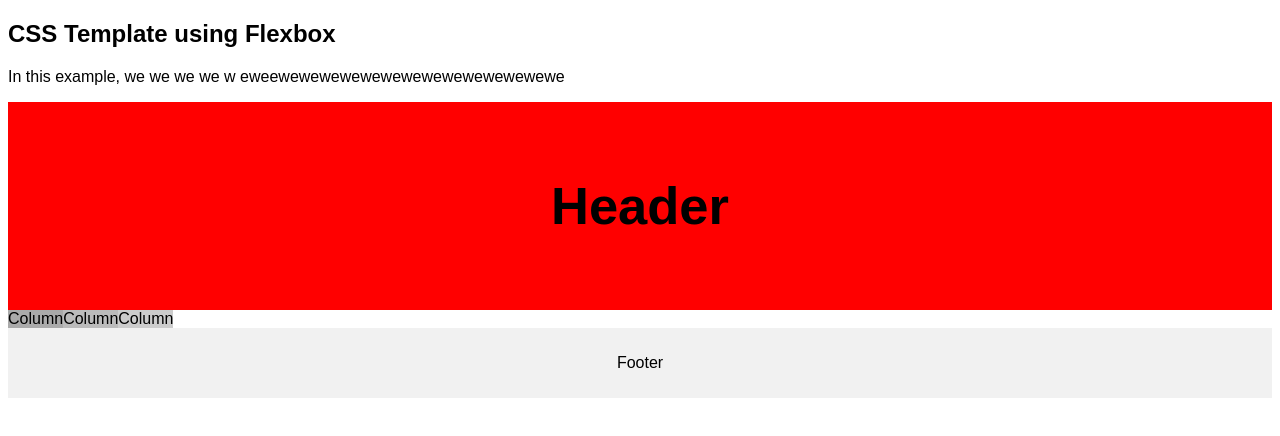
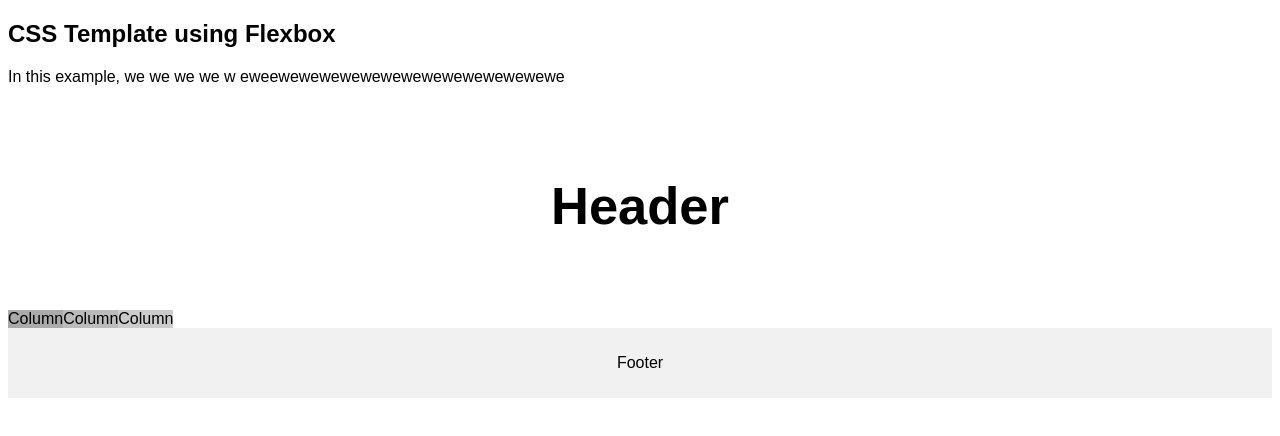
Before and after one commit to drrrer888-collab/idkei13, a plain HTML site: page index.html in a window 1280 px wide. Drawn offline with Linux system fonts and the light colour scheme.

Commit message:
Update style.css

```diff
--- a/style.css
+++ b/style.css
@@ -7,7 +7,7 @@ body {
 }
 
 .header {
-  background-color: red;
+  background-color: #red;
   padding: 30px;
   text-align: center;
   font-size: 35px;
```
